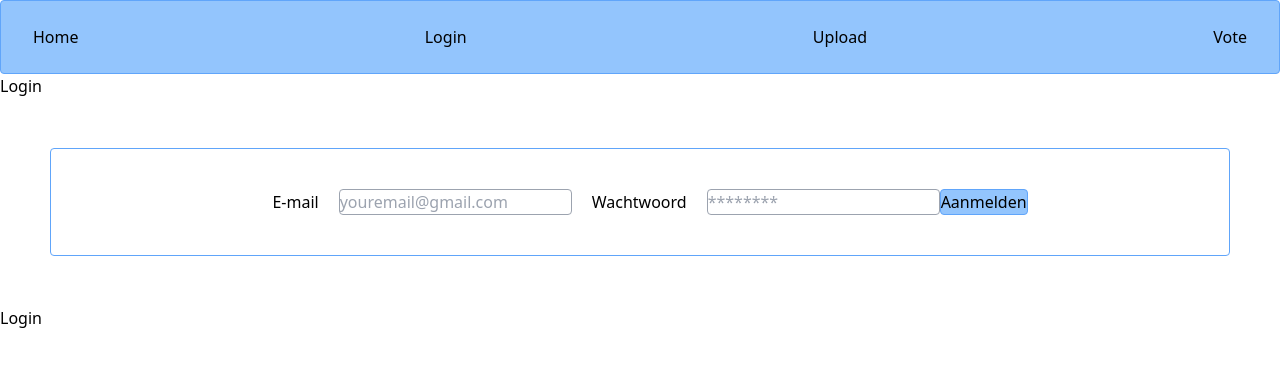
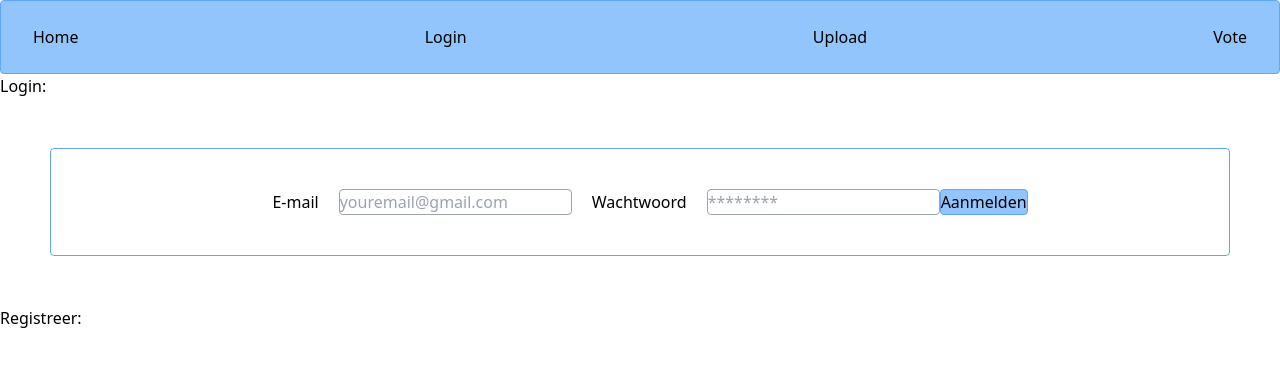
Before and after one commit to SteijeDeBroek/Projectwerk, a React (Vite) app in the folder cookieProject/: page /login in a window 1280 px wide. Shown: the top 378 px of the page. Built offline with nearby package versions, Linux system fonts and the light colour scheme.

Commit message:
yup en formik errors tonen aan gebruiker

```diff
--- a/cookieProject/src/components/LoginComponent.jsx
+++ b/cookieProject/src/components/LoginComponent.jsx
@@ -3,8 +3,10 @@ import * as Yup from "yup";
 import { useFormik } from "formik";
 
 const loginSchema = Yup.object().shape({
-  email: Yup.string().email().required().trim(),
-  password: Yup.string().required(),
+  email1: Yup.string().email().required().trim(),
+  password1: Yup.string().required().min(4),
+  email2: Yup.string().email().required().trim(),
+  password2: Yup.string().required().min(4),
 });
 
 const LoginComponent = () => {
@@ -25,7 +27,7 @@ const LoginComponent = () => {
 
   return (
     <>
-      <h2 className="flex items-center">Login</h2>
+      <h2 className="flex items-center">Login:</h2>
       <form
         className="flex items-center justify-center p-10 border border-blue-400 rounded  "
         onSubmit={handleSubmit}
@@ -69,7 +71,7 @@ const LoginComponent = () => {
           Aanmelden
         </button>
       </form>
-      <h2 className="flex items-center">Login</h2>
+      <h2 className="flex items-center">Registreer:</h2>
       <form
         className="flex items-center justify-center p-10 border border-blue-400 rounded  "
         onSubmit={handleSubmit}
```
